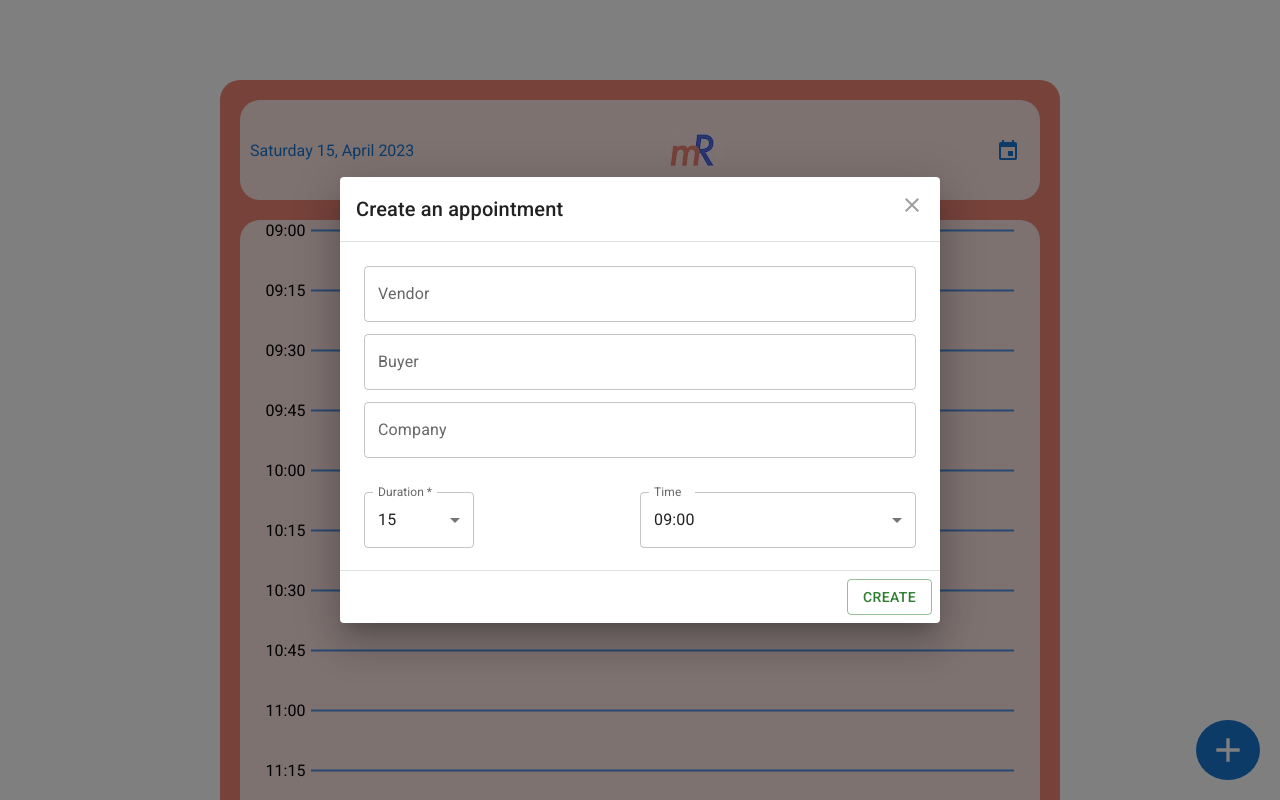
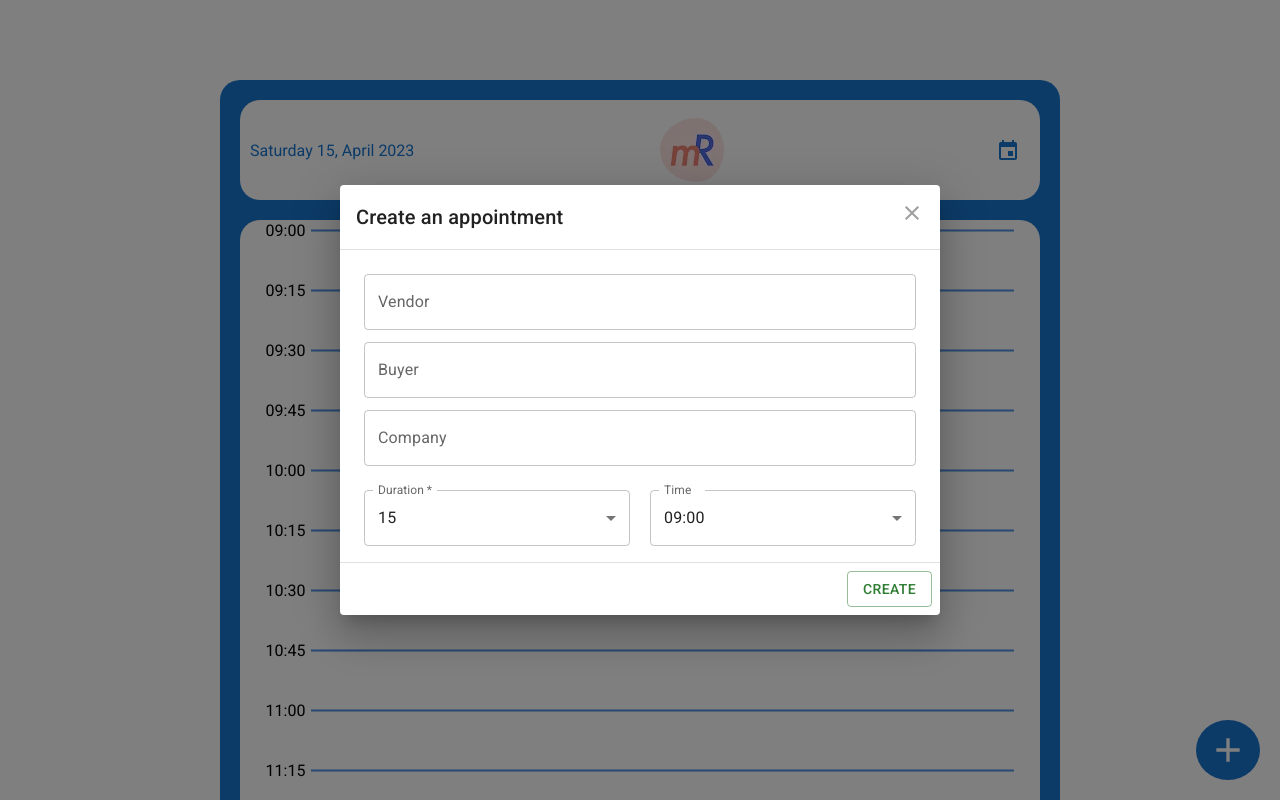
Before and after one commit to neguezaymen/agenda, a React (Create React App) app: page / in a window 1280 px wide. Both pictures are taken after a click on the button 1228 px from the left and 750 px from the top of the page. Shown: the top 800 px of the page. Built offline with nearby package versions, Linux system fonts and the light colour scheme.

Commit message:
more css fixes

```diff
--- a/src/App.module.scss
+++ b/src/App.module.scss
@@ -20,6 +20,6 @@
    margin: 10vh auto;
    border-radius: 20px;
    min-height: 100vh;
-   background-color: #EE8674;
+   background-color: rgb(24, 118, 209);
    font-family: 'Roboto';
 }
--- a/src/components/AddEditAppointementModal.tsx
+++ b/src/components/AddEditAppointementModal.tsx
@@ -6,7 +6,6 @@ import DialogContent from "@mui/material/DialogContent";
 import DialogActions from "@mui/material/DialogActions";
 import IconButton from "@mui/material/IconButton";
 import CloseIcon from "@mui/icons-material/Close";
-import Typography from "@mui/material/Typography";
 import styles from "./MainSection.module.scss";
 import { useForm, SubmitHandler, Controller } from "react-hook-form";
 import {
@@ -146,6 +145,8 @@ export default function AddEditAppointementModal() {
         onClose={handleClose}
         aria-labelledby="customized-dialog-title"
         open={isModalVisible}
+        fullWidth
+        maxWidth="sm"
       >
         <BootstrapDialogTitle onClose={handleClose}>
           {modalId ? "Edit the appointment" : "Create an appointment"}
@@ -174,9 +175,7 @@ export default function AddEditAppointementModal() {
                 )}
               />
               {errors.vendor && (
-                <p style={{ position: "absolute", color: "red" }}>
-                  Vendor is required
-                </p>
+                <p style={{ color: "red" }}>Vendor is required</p>
               )}
             </>
             <>
@@ -200,9 +199,7 @@ export default function AddEditAppointementModal() {
                 )}
               />
               {errors.buyer && (
-                <p style={{ position: "absolute", color: "red" }}>
-                  Buyer is required
-                </p>
+                <p style={{ color: "red" }}>Buyer is required</p>
               )}
             </>
             <>
@@ -226,26 +223,20 @@ export default function AddEditAppointementModal() {
                 )}
               />
               {errors.company && (
-                <p style={{ position: "absolute", color: "red" }}>
-                  Company is required
-                </p>
+                <p style={{ color: "red" }}>Company is required</p>
               )}
             </>
-
-            <Typography
-              gutterBottom
-              style={{
-                display: "flex",
-                justifyContent: "space-between",
-                marginTop: "10px",
-              }}
-            >
+            <div style={{ display: "flex", justifyContent: "space-between" }}>
               <Controller
                 name="duration"
                 control={control}
                 render={({ field: { ref, ...rest } }) => (
                   <FormControl
-                    style={{ marginTop: "20px", width: "20%" }}
+                    style={{
+                      marginTop: "20px",
+                      width: "50%",
+                      marginRight: "10px",
+                    }}
                     required
                   >
                     <InputLabel>Duration</InputLabel>
@@ -255,7 +246,6 @@ export default function AddEditAppointementModal() {
                       defaultValue={
                         appointementToEdit?.duration?.toString() ?? "15"
                       }
-                      style={{ minWidth: "100px" }}
                       required
                       variant="outlined"
                       color="primary"
@@ -266,7 +256,9 @@ export default function AddEditAppointementModal() {
                           ? appointementsWithAppointementToEdit
                           : appointements
                       )?.durations[watch("time")]?.map((el) => (
-                        <MenuItem value={el}>{el}</MenuItem>
+                        <MenuItem value={el} key={el}>
+                          {el}
+                        </MenuItem>
                       ))}
                     </Select>
                   </FormControl>
@@ -277,7 +269,13 @@ export default function AddEditAppointementModal() {
                 control={control}
                 defaultValue={appointementToEdit?.time ?? "09:00"}
                 render={({ field: { ref, ...rest } }) => (
-                  <FormControl style={{ marginTop: "20px", width: "50%" }}>
+                  <FormControl
+                    style={{
+                      marginTop: "20px",
+                      width: "50%",
+                      marginLeft: "10px",
+                    }}
+                  >
                     <InputLabel>Time</InputLabel>
                     <Select {...rest} label="Time" required>
                       {getDisponibilites(
@@ -286,13 +284,15 @@ export default function AddEditAppointementModal() {
                           ? appointementsWithAppointementToEdit
                           : appointements
                       ).hours.map((el) => (
-                        <MenuItem value={el}>{el}</MenuItem>
+                        <MenuItem value={el} key={el}>
+                          {el}
+                        </MenuItem>
                       ))}
                     </Select>
                   </FormControl>
                 )}
               />
-            </Typography>
+            </div>
           </DialogContent>
           <DialogActions>
             <Button autoFocus type="submit" variant="outlined" color="success">
--- a/src/components/MainSection.module.scss
+++ b/src/components/MainSection.module.scss
@@ -9,7 +9,7 @@
         width: 90%;
         margin: 10px
       }
-    background: #FEE5E4;
+    background: white;
     width: 100%;
     margin-top: 20px;
     border-radius: 20px;
--- a/src/components/NavBar.module.scss
+++ b/src/components/NavBar.module.scss
@@ -17,7 +17,7 @@
   width: 100%;
   height: 100px;
   padding: 10px;
-  background-color: #FEE5E4;
+  background-color: white;
   border-radius: 20px;
   color: #1876D1;
   .today{
```
